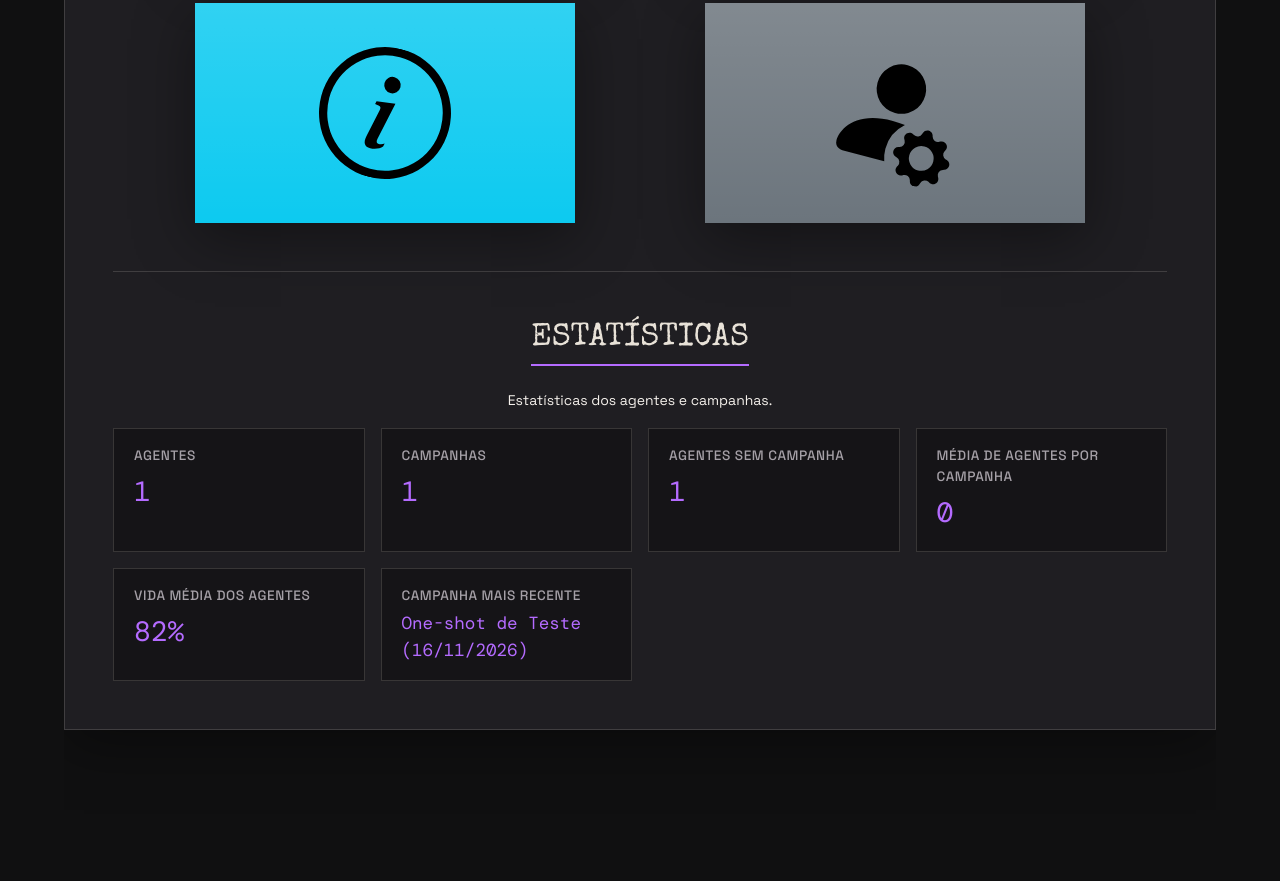
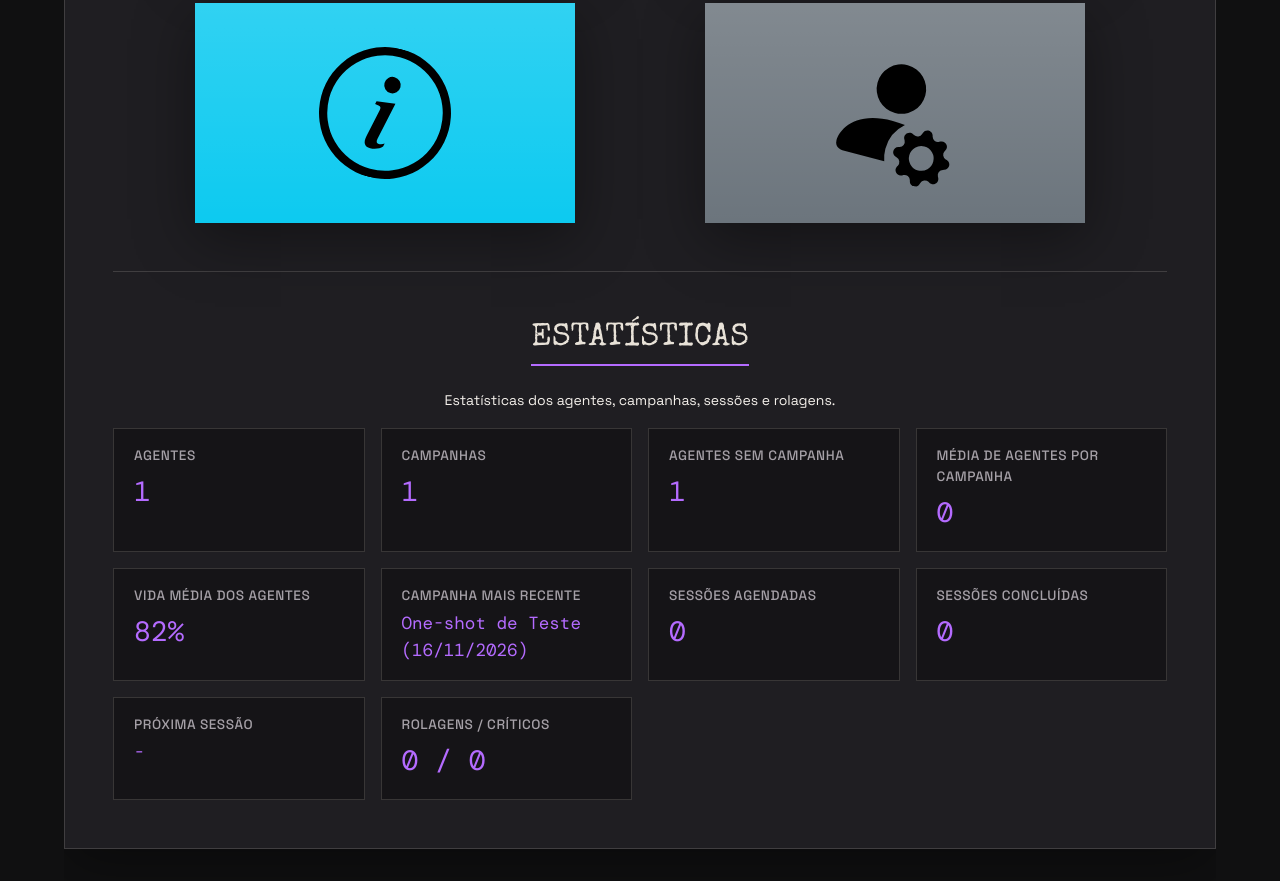
Before and after one commit to amandaolliveira/fichas-rpg, a plain HTML site: page src/index.html in a window 1280 px wide. Shown: the part 818-1699 px from the top of the page. Before the commit the page ends 1580 px from the top, so only its background shows below. Drawn offline with nearby package versions, Linux system fonts and the light colour scheme.

Commit message:
feat: estatísticas do início com as sessões (agendadas, concluídas, próxima) e as rolagens

```diff
--- a/src/css/style.css
+++ b/src/css/style.css
@@ -1211,6 +1211,7 @@ main > section .card-sessao .card-title {
 }
 
 /* o nome da campanha é texto, não número, então fica menor pra caber */
-#estat-recente {
+#estat-recente,
+#estat-proxima-sessao {
 	font-size: 1.1rem;
 }
--- a/src/index.html
+++ b/src/index.html
@@ -93,7 +93,7 @@
 				<hr class="my-5" />
 
 				<h2 id="estatisticas-titulo" class="text-center">Estatísticas</h2>
-				<p class="text-center small">Estatísticas dos agentes e campanhas.</p>
+				<p class="text-center small">Estatísticas dos agentes, campanhas, sessões e rolagens.</p>
 				<!-- o renderizarEstatisticas() preenche os <dd> com os números -->
 				<dl class="wrapper-estatisticas" aria-labelledby="estatisticas-titulo">
 					<div class="estatistica">
@@ -119,6 +119,22 @@
 					<div class="estatistica">
 						<dt>Campanha mais recente</dt>
 						<dd id="estat-recente">-</dd>
+					</div>
+					<div class="estatistica">
+						<dt>Sessões agendadas</dt>
+						<dd id="estat-sessoes-agendadas">0</dd>
+					</div>
+					<div class="estatistica">
+						<dt>Sessões concluídas</dt>
+						<dd id="estat-sessoes-concluidas">0</dd>
+					</div>
+					<div class="estatistica">
+						<dt>Próxima sessão</dt>
+						<dd id="estat-proxima-sessao">-</dd>
+					</div>
+					<div class="estatistica">
+						<dt>Rolagens / críticos</dt>
+						<dd id="estat-rolagens">0 / 0</dd>
 					</div>
 				</dl>
 			</section>
--- a/src/js/estatisticas.js
+++ b/src/js/estatisticas.js
@@ -58,6 +58,43 @@ function campanhaMaisRecente() {
 	return recente;
 }
 
+// quantas sessões tem com esse status
+function contarSessoesPorStatus(status) {
+	let total = 0;
+	for (const sessao of sessoes) {
+		if (sessao.status === status) {
+			total++;
+		}
+	}
+	return total;
+}
+
+// a sessão agendada mais perto de hoje (as que já passaram não contam)
+function proximaSessao() {
+	const hoje = hojeTexto();
+	let proxima = undefined;
+	for (const sessao of sessoes) {
+		if (sessao.status !== "agendada" || sessao.data < hoje) {
+			continue;
+		}
+		if (!proxima || sessao.data < proxima.data) {
+			proxima = sessao;
+		}
+	}
+	return proxima;
+}
+
+// rolagem que deu 20 natural
+function contarCriticos() {
+	let total = 0;
+	for (const rolagem of historicoRolagens) {
+		if (rolagem.resultado === 20) {
+			total++;
+		}
+	}
+	return total;
+}
+
 function renderizarEstatisticas() {
 	document.getElementById("estat-agentes").textContent = agentes.length;
 	document.getElementById("estat-campanhas").textContent = campanhas.length;
@@ -72,4 +109,15 @@ function renderizarEstatisticas() {
 	} else {
 		document.getElementById("estat-recente").textContent = "-";
 	}
+
+	document.getElementById("estat-sessoes-agendadas").textContent = contarSessoesPorStatus("agendada");
+	document.getElementById("estat-sessoes-concluidas").textContent = contarSessoesPorStatus("concluida");
+	document.getElementById("estat-rolagens").textContent = historicoRolagens.length + " / " + contarCriticos();
+
+	const proxima = proximaSessao();
+	if (proxima) {
+		document.getElementById("estat-proxima-sessao").textContent = proxima.titulo + " (" + formatarDataSessao(proxima.data) + ")";
+	} else {
+		document.getElementById("estat-proxima-sessao").textContent = "-";
+	}
 }
```
